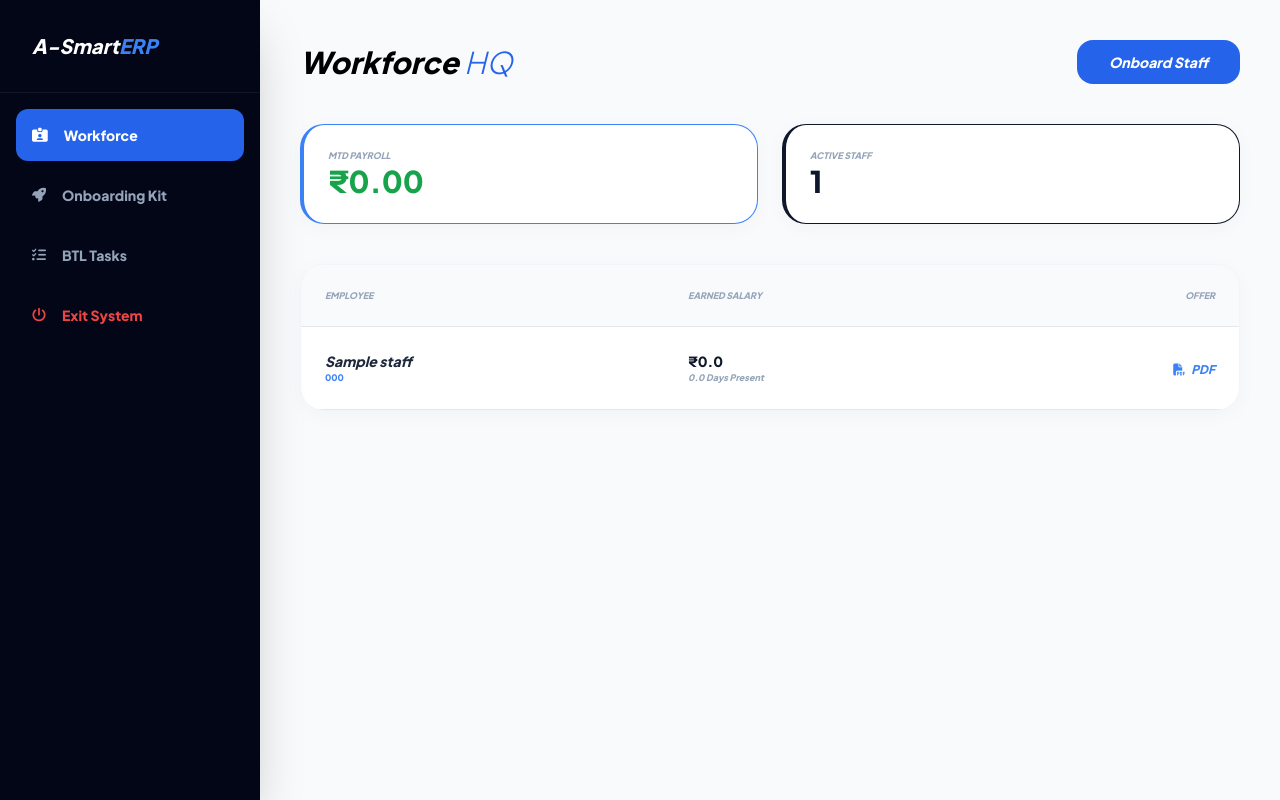
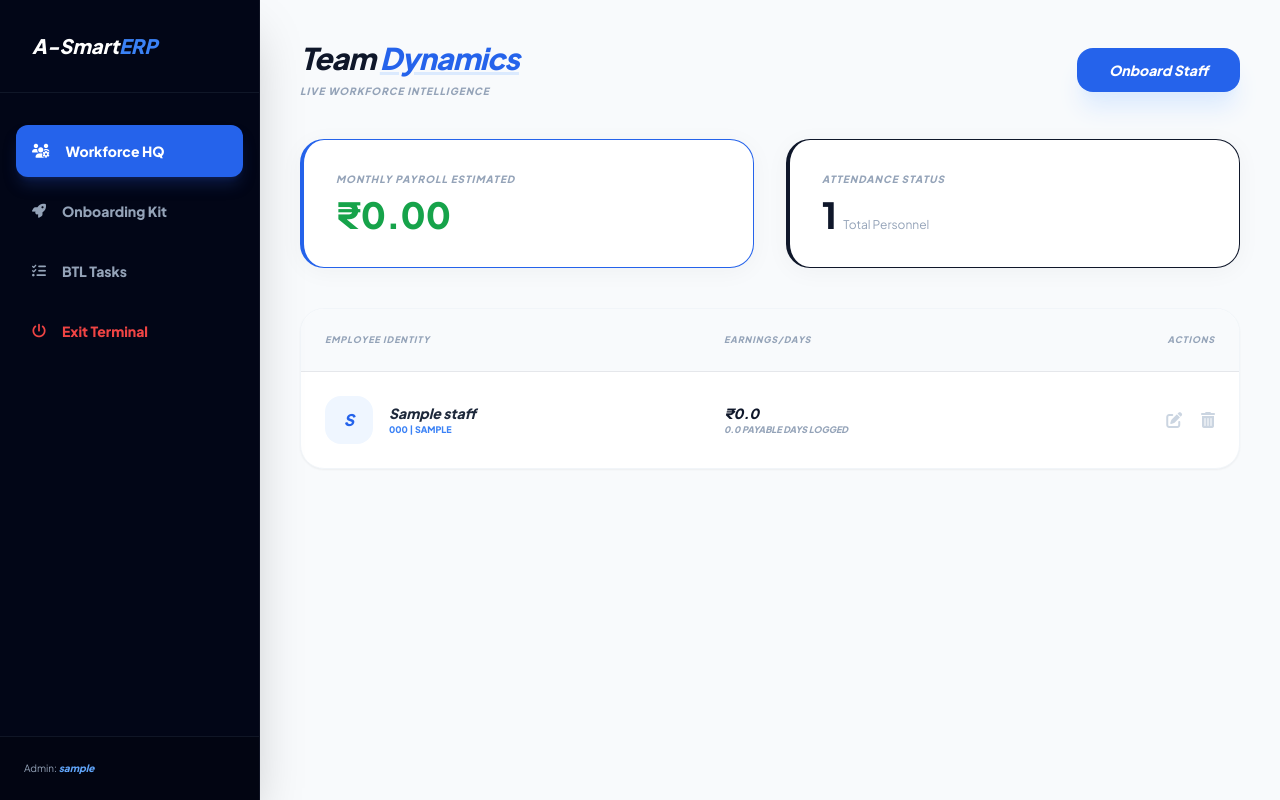
Before and after one commit to careatc1-pixel/A-SmartERP, a Flask app: page /hrm in a window 1280 px wide. Run offline with Flask 3, Linux system fonts and the light colour scheme; a user stored in the database is signed in; tables that the repository leaves empty hold one stand-in row (values such as "Sample post"); some libraries are stand-ins or nearby versions.

Commit message:
ERP Update

```diff
--- a/app.py
+++ b/app.py
@@ -3,24 +3,14 @@ from flask_sqlalchemy import SQLAlchemy
 from flask_login import LoginManager, UserMixin, login_user, login_required, logout_user, current_user
 import os, calendar, io
 from datetime import datetime
-from reportlab.pdfgen import canvas # PDF Generation
 
 app = Flask(__name__)
+DB_URL = "postgresql://neondb_owner:npg_h85KlFgYbsmE@ep-holy-breeze-amzy28jw-pooler.c-5.us-east-1.aws.neon.tech/neondb?sslmode=require"
+if DB_URL.startswith("postgres://"): DB_URL = DB_URL.replace("postgres://", "postgresql://", 1)
 
-# Neon Connection
-DB_URL = "postgresql://neondb_owner:npg_h85KlFgYbsmE@ep-holy-breeze-amzy28jw-pooler.c-5.us-east-1.aws.neon.tech/neondb?sslmode=require"
-if DB_URL.startswith("postgres://"):
-    DB_URL = DB_URL.replace("postgres://", "postgresql://", 1)
-
-app.config.update(
-    SQLALCHEMY_DATABASE_URI=DB_URL,
-    SQLALCHEMY_TRACK_MODIFICATIONS=False,
-    SECRET_KEY='ATC_ULTRA_PRO_2026'
-)
-
+app.config.update(SQLALCHEMY_DATABASE_URI=DB_URL, SQLALCHEMY_TRACK_MODIFICATIONS=False, SECRET_KEY='ATC_ULTRA_2026')
 db = SQLAlchemy(app)
-login_manager = LoginManager(app)
-login_manager.login_view = 'login'
+login_manager = LoginManager(app); login_manager.login_view = 'login'
 
 # --- MODELS ---
 class User(UserMixin, db.Model):
@@ -34,11 +24,9 @@ class Staff(db.Model):
     name = db.Column(db.String(100))
     designation = db.Column(db.String(100))
     salary = db.Column(db.Float)
-    aadhaar_no = db.Column(db.String(20))
-    bank_acc = db.Column(db.String(50))
     laptop_issued = db.Column(db.Boolean, default=False)
+    id_card_issued = db.Column(db.Boolean, default=False)
     sim_issued = db.Column(db.Boolean, default=False)
-    id_card_issued = db.Column(db.Boolean, default=False)
 
 class Attendance(db.Model):
     id = db.Column(db.Integer, primary_key=True)
@@ -50,44 +38,36 @@ class Task(db.Model):
     id = db.Column(db.Integer, primary_key=True)
     title = db.Column(db.String(200))
     assigned_to = db.Column(db.Integer, db.ForeignKey('staff.id'))
-    priority = db.Column(db.String(20))
+    priority = db.Column(db.String(20)) # High, Low
     status = db.Column(db.String(20), default='Pending')
 
 @login_manager.user_loader
-def load_user(user_id):
-    return User.query.get(int(user_id))
+def load_user(user_id): return User.query.get(int(user_id))
 
 # --- ROUTES ---
-
 @app.route('/')
-def index():
-    return redirect(url_for('login'))
+def index(): return redirect(url_for('login'))
 
 @app.route('/login', methods=['GET', 'POST'])
 def login():
     if request.method == 'POST':
         u = User.query.filter_by(username=request.form.get('username')).first()
         if u and u.password == request.form.get('password'):
-            login_user(u)
-            return redirect(url_for('hrm'))
+            login_user(u); return redirect(url_for('hrm'))
     return render_template('login.html')
 
 @app.route('/logout')
-def logout():
-    logout_user(); return redirect(url_for('login'))
+def logout(): logout_user(); return redirect(url_for('login'))
 
 @app.route('/hrm', methods=['GET', 'POST'])
 @login_required
 def hrm():
-    if request.method == 'POST':
+    if request.method == 'POST' and 'name' in request.form:
         last = Staff.query.order_by(Staff.id.desc()).first()
         code = "AC101" if not last else f"AC{int(last.emp_code.replace('AC', '')) + 1}"
-        new_s = Staff(
-            emp_code=code, name=request.form.get('name'),
-            designation=request.form.get('designation'), salary=float(request.form.get('salary')),
-            aadhaar_no=request.form.get('aadhaar'), bank_acc=request.form.get('bank'),
-            laptop_issued='laptop' in request.form, id_card_issued='id_card' in request.form
-        )
+        new_s = Staff(emp_code=code, name=request.form.get('name'),
+                      designation=request.form.get('designation'), salary=float(request.form.get('salary')),
+                      laptop_issued='laptop' in request.form, id_card_issued='id_card' in request.form)
         db.session.add(new_s); db.session.commit()
         return redirect(url_for('hrm'))
 
@@ -98,12 +78,9 @@ def hrm():
     staff_data = []
     total_payroll = 0
     for s in all_staff:
-        # Attendance logic for earned salary
         full = Attendance.query.filter_by(staff_id=s.id, status='Full Day').count()
         half = Attendance.query.filter_by(staff_id=s.id, status='Half Day').count()
-        short = Attendance.query.filter_by(staff_id=s.id, status='Short Leave').count()
-
-        payable = full + (half * 0.5) + (short * 0.75)
+        payable = full + (half * 0.5)
         earned = round((s.salary / days_in_month) * payable, 2)
         total_payroll += earned
         staff_data.append({'info': s, 'earned': earned, 'payable': payable})
@@ -111,22 +88,6 @@ def hrm():
     tasks = Task.query.all()
     return render_template('hrm.html', staff=staff_data, total_payroll=total_payroll, tasks=tasks, name=current_user.username)
 
-# Offer Letter Logic
-@app.route('/offer-letter/<int:id>')
-@login_required
-def offer_letter(id):
-    s = Staff.query.get(id)
-    buffer = io.BytesIO()
-    p = canvas.Canvas(buffer)
-    p.drawString(100, 750, "OFFER LETTER - Atharv Tech Co.")
-    p.drawString(100, 700, f"Name: {s.name}")
-    p.drawString(100, 680, f"Role: {s.designation}")
-    p.drawString(100, 660, f"Monthly Salary: {s.salary}")
-    p.showPage(); p.save()
-    buffer.seek(0)
-    return send_file(buffer, as_attachment=True, download_name=f"Offer_{s.name}.pdf")
-
 if __name__ == '__main__':
-    with app.app_context():
-        db.create_all()
+    with app.app_context(): db.create_all()
     app.run(debug=True)
--- a/templates/hrm.html
+++ b/templates/hrm.html
@@ -3,17 +3,17 @@
 <head>
     <meta charset="UTF-8">
     <meta name="viewport" content="width=device-width, initial-scale=1.0">
-    <title>A-SmartERP Pro | Hub</title>
+    <title>A-SmartERP Pro | Terminal</title>
     <script src="https://cdn.tailwindcss.com"></script>
     <script defer src="https://unpkg.com/alpinejs@3.x.x/dist/cdn.min.js"></script>
     <link rel="stylesheet" href="https://cdnjs.cloudflare.com/ajax/libs/animate.css/4.1.1/animate.min.css"/>
     <link rel="stylesheet" href="https://cdnjs.cloudflare.com/ajax/libs/font-awesome/6.4.0/css/all.min.css">
     <style>
         @import url('https://fonts.googleapis.com/css2?family=Plus+Jakarta+Sans:wght@300;400;600;800&display=swap');
-        body { font-family: 'Plus Jakarta Sans', sans-serif; background: #f8fafc; }
-        .sidebar { background: #020617; width: 260px; height: 100vh; position: fixed; }
+        body { font-family: 'Plus Jakarta Sans', sans-serif; background: #f8fafc; margin:0; }
+        .sidebar { background: #020617; width: 260px; height: 100vh; position: fixed; border-right: 1px solid rgba(255,255,255,0.05); }
         .content { margin-left: 260px; padding: 40px; }
-        .glass { background: white; border-radius: 1.5rem; border: 1px solid #f1f5f9; box-shadow: 0 4px 20px rgba(0,0,0,0.03); }
+        .glass { background: white; border-radius: 1.5rem; border: 1px solid #f1f5f9; box-shadow: 0 4px 25px rgba(0,0,0,0.04); }
         [x-cloak] { display: none !important; }
     </style>
 </head>
@@ -23,59 +23,69 @@
         <div class="p-8 border-b border-slate-800/50">
             <h1 class="text-xl font-black italic text-white">A-Smart<span class="text-blue-500">ERP</span></h1>
         </div>
-        <nav class="flex-grow p-4 space-y-2">
-            <button @click="tab = 'workforce'" :class="tab == 'workforce' ? 'bg-blue-600 text-white' : ''" class="w-full flex items-center gap-4 p-4 rounded-xl font-bold text-sm">
-                <i class="fas fa-id-card-alt"></i> Workforce
+        <nav class="flex-grow p-4 space-y-2 mt-4">
+            <button @click="tab = 'workforce'" :class="tab == 'workforce' ? 'bg-blue-600 text-white shadow-lg shadow-blue-900/40' : ''" class="w-full flex items-center gap-4 p-4 rounded-xl font-bold text-sm transition-all">
+                <i class="fas fa-users-cog"></i> <span>Workforce HQ</span>
             </button>
-            <button @click="tab = 'onboarding'" :class="tab == 'onboarding' ? 'bg-blue-600 text-white' : ''" class="w-full flex items-center gap-4 p-4 rounded-xl font-bold text-sm">
-                <i class="fas fa-rocket"></i> Onboarding Kit
+            <button @click="tab = 'onboarding'" :class="tab == 'onboarding' ? 'bg-blue-600 text-white shadow-lg shadow-blue-900/40' : ''" class="w-full flex items-center gap-4 p-4 rounded-xl font-bold text-sm transition-all">
+                <i class="fas fa-rocket"></i> <span>Onboarding Kit</span>
             </button>
-            <button @click="tab = 'tasks'" :class="tab == 'tasks' ? 'bg-blue-600 text-white' : ''" class="w-full flex items-center gap-4 p-4 rounded-xl font-bold text-sm">
-                <i class="fas fa-tasks"></i> BTL Tasks
+            <button @click="tab = 'tasks'" :class="tab == 'tasks' ? 'bg-blue-600 text-white shadow-lg shadow-blue-900/40' : ''" class="w-full flex items-center gap-4 p-4 rounded-xl font-bold text-sm transition-all">
+                <i class="fas fa-tasks"></i> <span>BTL Tasks</span>
             </button>
-            <a href="/logout" class="flex items-center gap-4 p-4 text-red-500 mt-10 font-bold text-sm">
-                <i class="fas fa-power-off"></i> Exit System
+            <a href="/logout" class="flex items-center gap-4 p-4 text-red-500 mt-10 font-bold text-sm hover:bg-red-500/10 rounded-xl transition-all">
+                <i class="fas fa-power-off"></i> <span>Exit Terminal</span>
             </a>
         </nav>
+        <div class="p-6 bg-black/20 text-[10px] border-t border-slate-800/50">
+            <p>Admin: <span class="text-blue-400 font-bold italic">{{ name }}</span></p>
+        </div>
     </aside>
 
     <main class="content">
 
         <div x-show="tab == 'workforce'" class="animate__animated animate__fadeIn">
-            <div class="flex justify-between items-center mb-10">
-                <h2 class="text-3xl font-black italic">Workforce <span class="text-blue-600 font-light">HQ</span></h2>
-                <button @click="modal = true" class="bg-blue-600 text-white px-8 py-3 rounded-2xl font-bold text-sm italic">Onboard Staff</button>
-            </div>
+            <header class="flex justify-between items-center mb-10">
+                <div>
+                    <h2 class="text-3xl font-black italic tracking-tight text-slate-900">Team <span class="text-blue-600 underline decoration-blue-100 italic">Dynamics</span></h2>
+                    <p class="text-[10px] font-bold text-slate-400 uppercase tracking-widest mt-2 italic">Live Workforce Intelligence</p>
+                </div>
+                <button @click="modal = true" class="bg-blue-600 text-white px-8 py-3 rounded-2xl font-bold shadow-xl shadow-blue-100 hover:scale-105 transition-all italic text-sm">Onboard Staff</button>
+            </header>
 
-            <div class="grid grid-cols-1 md:grid-cols-2 gap-6 mb-10">
-                <div class="glass p-6 border-l-4 border-blue-500">
-                    <p class="text-[9px] font-bold text-slate-400 uppercase italic">MTD Payroll</p>
-                    <h3 class="text-3xl font-black text-green-600">₹{{ "{:,.2f}".format(total_payroll) }}</h3>
+            <div class="grid grid-cols-1 md:grid-cols-2 gap-8 mb-10">
+                <div class="glass p-8 border-l-4 border-blue-600">
+                    <p class="text-[10px] font-bold text-slate-400 uppercase tracking-widest mb-2 italic">Monthly Payroll Estimated</p>
+                    <h3 class="text-4xl font-black text-green-600">₹{{ "{:,.2f}".format(total_payroll) }}</h3>
                 </div>
-                <div class="glass p-6 border-l-4 border-slate-900">
-                    <p class="text-[9px] font-bold text-slate-400 uppercase italic">Active Staff</p>
-                    <h3 class="text-3xl font-black text-slate-900">{{ staff|length }}</h3>
+                <div class="glass p-8 border-l-4 border-slate-900">
+                    <p class="text-[10px] font-bold text-slate-400 uppercase tracking-widest mb-2 italic">Attendance Status</p>
+                    <h3 class="text-4xl font-black text-slate-900">{{ staff|length }} <span class="text-xs font-normal text-slate-400">Total Personnel</span></h3>
                 </div>
             </div>
 
-            <div class="glass overflow-hidden">
+            <div class="glass overflow-hidden shadow-sm">
                 <table class="w-full text-left">
-                    <thead class="bg-slate-50 text-slate-400 text-[9px] font-bold uppercase italic border-b">
-                        <tr><th class="p-6">Employee</th><th class="p-6">Earned Salary</th><th class="p-6 text-right">Offer</th></tr>
+                    <thead class="bg-slate-50 text-slate-400 text-[9px] font-bold uppercase tracking-widest border-b italic">
+                        <tr><th class="p-6">Employee Identity</th><th class="p-6">Earnings/Days</th><th class="p-6 text-right">Actions</th></tr>
                     </thead>
-                    <tbody>
+                    <tbody class="divide-y divide-slate-50">
                         {% for s in staff %}
-                        <tr class="hover:bg-slate-50 transition border-b">
-                            <td class="p-6">
-                                <p class="font-bold text-slate-800 text-sm italic">{{ s.info.name }}</p>
-                                <p class="text-[9px] font-bold text-blue-500 uppercase">{{ s.info.emp_code }}</p>
+                        <tr class="hover:bg-slate-50 transition group">
+                            <td class="p-6 flex items-center gap-4">
+                                <div class="w-12 h-12 bg-blue-50 text-blue-600 rounded-2xl flex items-center justify-center font-black group-hover:bg-blue-600 group-hover:text-white transition-all italic">{{ s.info.name[:1]|upper }}</div>
+                                <div>
+                                    <p class="font-bold text-slate-800 text-sm italic">{{ s.info.name }}</p>
+                                    <p class="text-[9px] font-bold text-blue-500 uppercase">{{ s.info.emp_code }} | {{ s.info.designation }}</p>
+                                </div>
                             </td>
                             <td class="p-6">
-                                <p class="font-black text-slate-900 text-sm">₹{{ s.earned }}</p>
-                                <p class="text-[9px] font-bold text-slate-400 italic">{{ s.payable }} Days Present</p>
+                                <p class="font-black text-slate-900 text-sm italic">₹{{ s.earned }}</p>
+                                <p class="text-[9px] font-bold text-slate-400 uppercase italic">{{ s.payable }} Payable Days Logged</p>
                             </td>
                             <td class="p-6 text-right">
-                                <a href="/offer-letter/{{ s.info.id }}" class="text-blue-500 hover:text-blue-700 text-xs font-bold italic"><i class="fas fa-file-pdf mr-1"></i> PDF</a>
+                                <button class="text-slate-300 hover:text-blue-500 mr-4"><i class="fas fa-edit"></i></button>
+                                <a href="/delete-staff/{{ s.info.id }}" class="text-slate-300 hover:text-red-500"><i class="fas fa-trash-alt"></i></a>
                             </td>
                         </tr>
                         {% endfor %}
@@ -85,20 +95,19 @@
         </div>
 
         <div x-show="tab == 'onboarding'" class="animate__animated animate__fadeIn" x-cloak>
-            <h2 class="text-3xl font-black italic mb-10">Kit <span class="text-blue-600 font-light">Tracker</span></h2>
-            <div class="grid grid-cols-1 md:grid-cols-2 gap-8">
+            <h2 class="text-3xl font-black italic mb-10 text-slate-900">Joining <span class="text-blue-600 underline decoration-blue-100">Kit Tracker</span></h2>
+            <div class="grid grid-cols-1 md:grid-cols-2 lg:grid-cols-3 gap-6">
                 {% for s in staff %}
-                <div class="glass p-8">
-                    <h4 class="font-black italic mb-4 text-slate-800 border-b pb-2">{{ s.info.name }}</h4>
-                    <div class="grid grid-cols-2 gap-4">
-                        <div class="text-[10px] font-bold uppercase {{ 'text-green-600' if s.info.laptop_issued else 'text-slate-300' }}">
-                            <i class="fas fa-laptop mr-2"></i> Laptop
+                <div class="glass p-6 group hover:border-blue-200 transition-all">
+                    <h4 class="font-black italic text-slate-800 mb-4 border-b pb-2">{{ s.info.name }}</h4>
+                    <div class="space-y-4">
+                        <div class="flex items-center justify-between p-3 bg-slate-50 rounded-xl">
+                            <span class="text-[10px] font-bold text-slate-500 uppercase italic">Laptop Issued</span>
+                            <i class="fas {{ 'fa-check-circle text-green-500' if s.info.laptop_issued else 'fa-times-circle text-slate-300' }}"></i>
                         </div>
-                        <div class="text-[10px] font-bold uppercase {{ 'text-green-600' if s.info.id_card_issued else 'text-slate-300' }}">
-                            <i class="fas fa-id-card mr-2"></i> ID Card
-                        </div>
-                        <div class="text-[10px] font-bold uppercase text-slate-800">
-                            <i class="fas fa-university mr-2"></i> {{ s.info.bank_acc if s.info.bank_acc else 'Pending' }}
+                        <div class="flex items-center justify-between p-3 bg-slate-50 rounded-xl">
+                            <span class="text-[10px] font-bold text-slate-500 uppercase italic">ID Card Provided</span>
+                            <i class="fas {{ 'fa-check-circle text-green-500' if s.info.id_card_issued else 'fa-times-circle text-slate-300' }}"></i>
                         </div>
                     </div>
                 </div>
@@ -107,42 +116,39 @@
         </div>
 
         <div x-show="tab == 'tasks'" class="animate__animated animate__fadeIn" x-cloak>
-            <h2 class="text-3xl font-black italic mb-10">BTL <span class="text-blue-600 font-light">Terminal</span></h2>
+            <div class="flex justify-between items-center mb-10">
+                <h2 class="text-3xl font-black italic text-slate-900">BTL <span class="text-blue-600 underline decoration-blue-100">Terminal</span></h2>
+                <button class="bg-slate-900 text-white px-6 py-3 rounded-2xl font-bold text-sm italic shadow-lg hover:bg-black transition-all">New Task</button>
+            </div>
             <div class="grid grid-cols-1 md:grid-cols-3 gap-6">
                 {% for t in tasks %}
                 <div class="glass p-6 {{ 'border-t-4 border-red-500' if t.priority == 'High' else 'border-t-4 border-slate-300' }}">
-                    <p class="text-[8px] font-bold uppercase tracking-widest text-slate-400 mb-2">{{ t.priority }} Priority</p>
-                    <h5 class="font-bold italic text-slate-800 mb-4">{{ t.title }}</h5>
-                    <div class="flex justify-between items-center">
+                    <p class="text-[8px] font-bold uppercase tracking-widest text-slate-400 mb-2 italic">{{ t.priority }} Priority</p>
+                    <h5 class="font-bold italic text-slate-800 mb-6">{{ t.title }}</h5>
+                    <div class="flex justify-between items-center border-t pt-4">
                         <span class="text-[9px] font-black uppercase text-blue-500 bg-blue-50 px-2 py-1 rounded-md">{{ t.status }}</span>
-                        <i class="fas fa-image text-slate-300"></i>
+                        <i class="fas fa-camera text-slate-300 hover:text-blue-500 cursor-pointer transition"></i>
                     </div>
                 </div>
                 {% endfor %}
             </div>
         </div>
-
     </main>
 
     <div x-show="modal" x-cloak class="fixed inset-0 z-[100] flex justify-end">
-        <div @click="modal = false" class="absolute inset-0 bg-slate-900/40 backdrop-blur-md"></div>
-        <div class="relative w-full max-w-sm bg-white h-full shadow-2xl p-10 animate__animated animate__slideInRight overflow-y-auto">
-            <h3 class="text-3xl font-black italic mb-2 tracking-tighter">Digital <span class="text-blue-600 text-lg">Entry</span></h3>
-            <p class="text-[9px] font-bold text-slate-400 uppercase tracking-widest mb-10 border-b pb-4">Onboard New Team Member</p>
-            <form method="POST" class="space-y-4">
-                <input type="text" name="name" placeholder="Staff Name" required class="w-full bg-slate-50 p-4 rounded-xl outline-none font-bold italic border focus:border-blue-500">
-                <input type="text" name="designation" placeholder="Designation" required class="w-full bg-slate-50 p-4 rounded-xl outline-none font-bold italic border focus:border-blue-500">
-                <input type="number" name="salary" placeholder="Salary (Monthly)" required class="w-full bg-slate-50 p-4 rounded-xl outline-none font-bold italic border focus:border-blue-500">
-                <input type="text" name="aadhaar" placeholder="Aadhaar No." class="w-full bg-slate-50 p-4 rounded-xl outline-none font-bold italic border focus:border-blue-500">
-                <input type="text" name="bank" placeholder="Bank Acc No." class="w-full bg-slate-50 p-4 rounded-xl outline-none font-bold italic border focus:border-blue-500">
-
+        <div @click="modal = false" class="absolute inset-0 bg-slate-900/40 backdrop-blur-sm"></div>
+        <div class="relative w-full max-w-sm bg-white h-full shadow-2xl p-10 animate__animated animate__slideInRight">
+            <h3 class="text-3xl font-black italic mb-8 border-b pb-4">Digital <span class="text-blue-600">Entry</span></h3>
+            <form method="POST" class="space-y-6">
+                <input type="text" name="name" placeholder="Full Name" required class="w-full bg-slate-50 p-4 rounded-xl outline-none font-bold italic border focus:border-blue-500 transition-all">
+                <input type="text" name="designation" placeholder="Work Role" required class="w-full bg-slate-50 p-4 rounded-xl outline-none font-bold italic border focus:border-blue-500 transition-all">
+                <input type="number" name="salary" placeholder="Monthly Salary (₹)" required class="w-full bg-slate-50 p-4 rounded-xl outline-none font-bold italic border focus:border-blue-500 transition-all">
                 <div class="p-4 bg-slate-50 rounded-2xl space-y-3">
-                    <p class="text-[9px] font-bold text-slate-400 uppercase tracking-widest mb-2">Kit Issued</p>
+                    <p class="text-[9px] font-bold text-slate-400 uppercase tracking-widest mb-2 italic">Joining Assets</p>
                     <label class="flex items-center gap-3 text-[10px] font-bold text-slate-600 italic"><input type="checkbox" name="laptop"> Laptop</label>
                     <label class="flex items-center gap-3 text-[10px] font-bold text-slate-600 italic"><input type="checkbox" name="id_card"> ID Card</label>
                 </div>
-
-                <button type="submit" class="w-full bg-slate-950 text-white p-5 rounded-3xl font-bold uppercase italic tracking-widest shadow-xl">Connect to Cloud</button>
+                <button type="submit" class="w-full bg-blue-600 text-white p-5 rounded-2xl font-bold uppercase italic tracking-widest shadow-xl shadow-blue-200 hover:bg-blue-700 transition-all">Sync to Cloud</button>
             </form>
         </div>
     </div>
```
